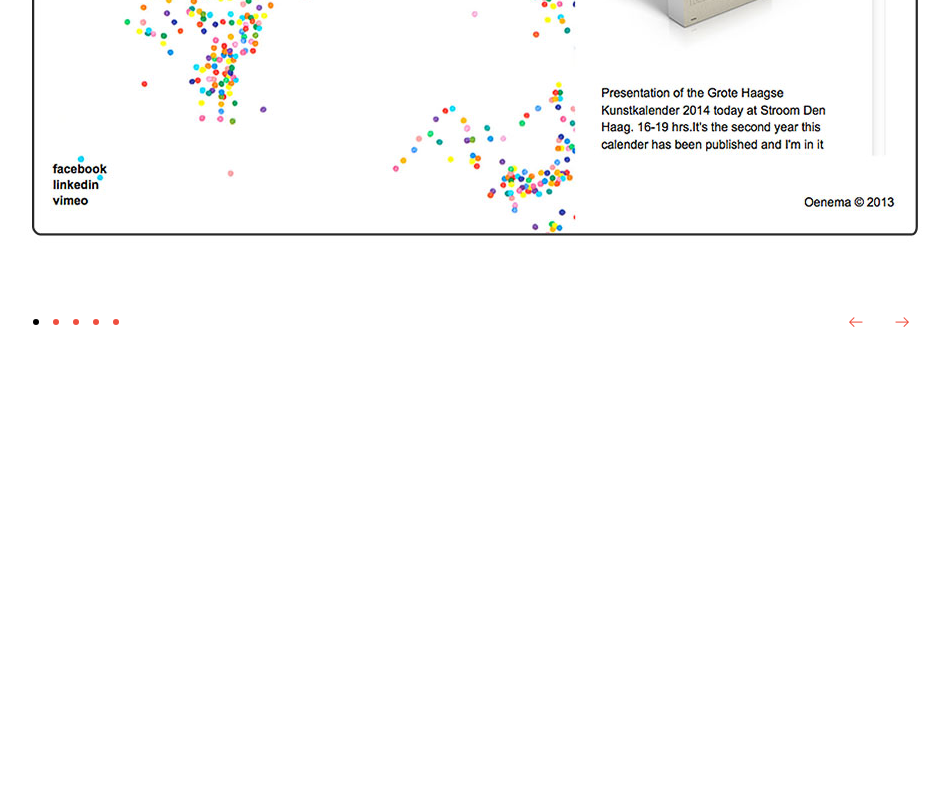
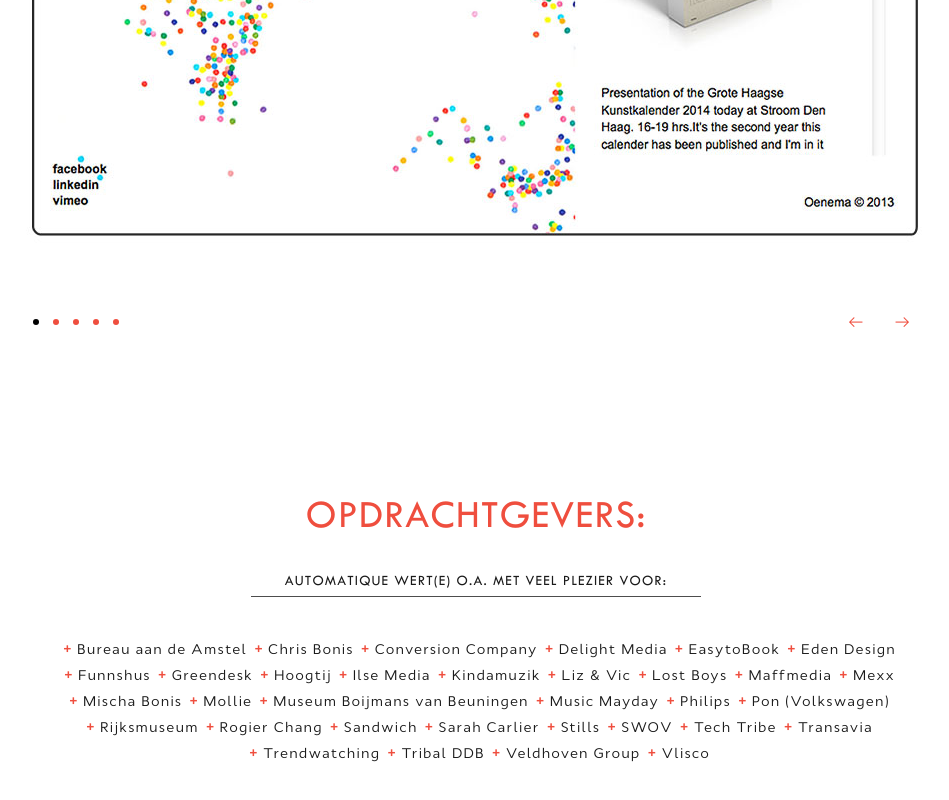
Before and after one commit to Automatique/Automatique.github.io, a plain HTML site: page portfolio.html in a window 1280 px wide. Shown: the part 3649-4449 px from the top of the page, without its empty margins (164-1113 px from the left). Before the commit the page ends 4230 px from the top, so only its background shows below. Drawn offline with nearby package versions, Linux system fonts and the light colour scheme.

Commit message:
Update portfolio.html
opdrachtgevers toegevoegd

```diff
--- a/portfolio.html
+++ b/portfolio.html
@@ -98,7 +98,43 @@
             <li><img src="img/zaidaoenema03.jpg"></li>
             <li><img src="img/zaidaoenema04.jpg"></li>
         </ul>
-
+        <h1>Opdrachtgevers:</h1>
+        <h3 class="uppercase"><small>Automatique wert(e) o.a. met veel plezier voor:</small></h3>
+        <ul class="opdrachtgevers center">
+            <li>Ilse Media</li>
+            <li>Lost Boys</li>
+            <li>Trendwatching</li>
+            <li>Transavia</li>
+            <li>Maffmedia</li>
+            <li>Tech Tribe</li>
+            <li>Rijksmuseum</li>
+            <li>Greendesk</li>
+            <li>Kindamuzik</li>
+            <li>Philips</li>
+            <li>Mexx</li>
+            <li>Music Mayday</li>
+            <li>Bureau aan de Amstel</li>
+            <li>Conversion Company</li>
+            <li>Veldhoven Group</li>
+            <li>Delight Media</li>
+            <li>Mollie</li>
+            <li>Eden Design</li>
+            <li>Pon (Volkswagen)</li>
+            <li>EasytoBook</li>
+            <li>Museum Boijmans van Beuningen</li>
+            <li>Tribal DDB</li>
+            <li>Liz & Vic</li>
+            <li>Rogier Chang</li>
+            <li>Sarah Carlier</li>
+            <li>Funnshus</li>
+            <li>SWOV</li>
+            <li>Vlisco</li>
+            <li>Sandwich</li>
+            <li>Stills</li>
+            <li>Hoogtij</li>
+            <li>Chris Bonis</li>
+            <li>Mischa Bonis</li>
+        </ul>
     </section>
 
     <!-- scripts -->
```
